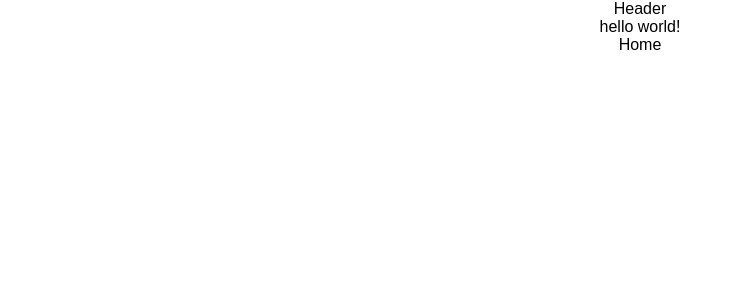
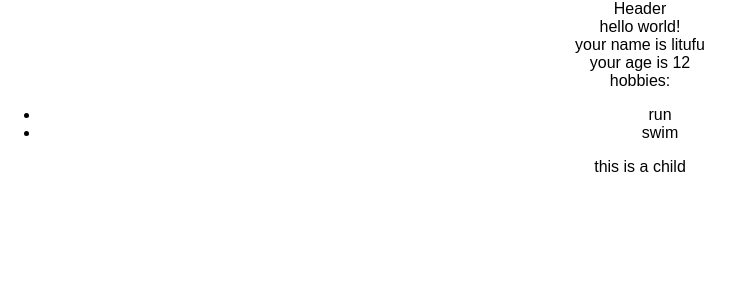
Before and after one commit to litufu/learn-react, a React (Create React App) app: page / in a window 1280 px wide. Shown: the top 300 px of the page, without its empty margins (0-743 px from the left). Built offline with nearby package versions, Linux system fonts and the light colour scheme.

Commit message:
通过父节点传递参数给子节点的props

```diff
--- a/src/App.js
+++ b/src/App.js
@@ -5,6 +5,9 @@ import Header from './components/Header'
 
 class App extends Component {
   render() {
+    let user = {
+      hobbies:['run','swim']
+    }
     return (
       <div>
         <div className="App">
@@ -14,7 +17,9 @@ class App extends Component {
           hello world!
         </div>
         <div className="App">
-          <Home />
+          <Home name={'litufu'} age={12} user={user}>
+            <p> this is  a child </p>
+          </Home>
         </div>
       </div>
     );
--- a/src/components/Home.js
+++ b/src/components/Home.js
@@ -1,12 +1,30 @@
 import React, { Component } from 'react';
-
+import PropTypes from 'prop-types';
 
 export default class Home extends Component {
   render() {
     return (
       <div className="App">
-        Home
+        <div>your name is {this.props.name}</div>
+        <div>your age is {this.props.age}</div>
+        <div>
+          hobbies:
+          <ul>
+            {this.props.user.hobbies.map((hobby,index)=><li key={index}>{hobby}</li>)}
+          </ul>
+        </div>
+        <div>
+          {this.props.children}
+        </div>
       </div>
     );
   }
 }
+
+
+Home.propTypes = {
+  name:PropTypes.string,
+  age:PropTypes.number,
+  user:PropTypes.object,
+  children:PropTypes.element.isRequired
+}
```
